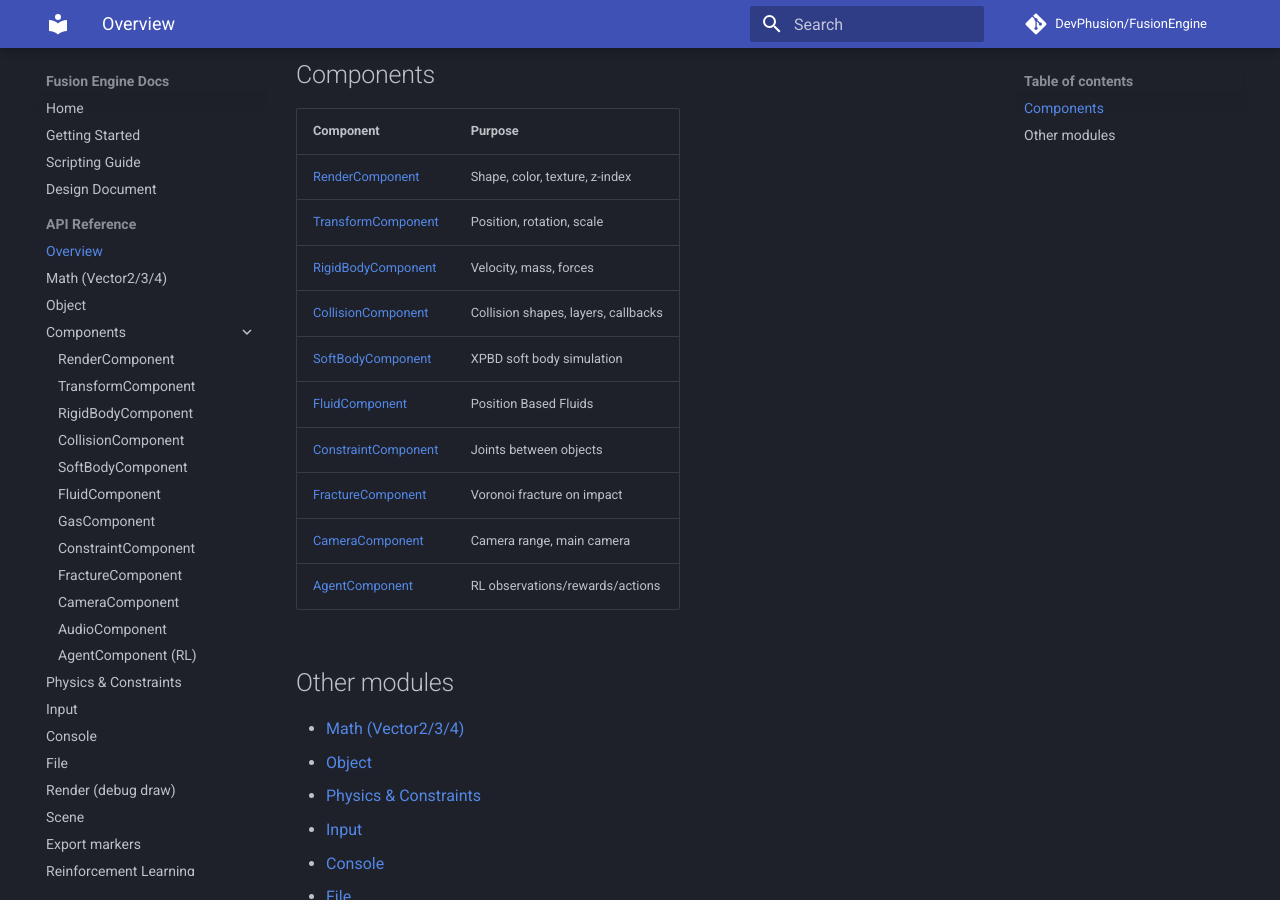
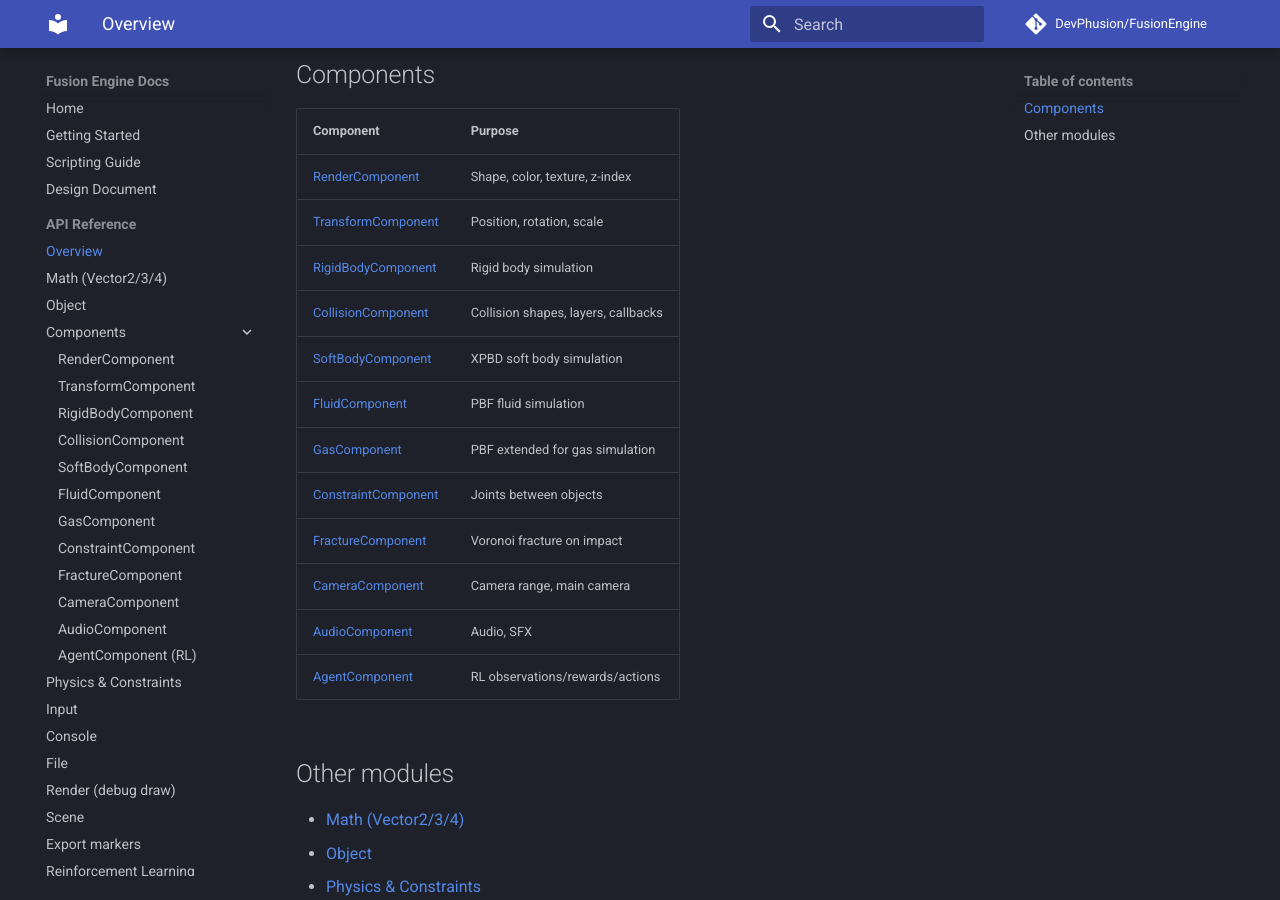
Before and after one commit to DevPhusion/FusionEngineDocumentation, an MkDocs documentation site: the page built from docs/api/index.md, in a window 1280 px wide and 900 px high, scrolled down 239 px. Built offline with MkDocs 1.6.1 and Material for MkDocs 9.7.7, drawn with Linux system fonts in a browser that asks for light colours; comment, search, counter and statistics services are not loaded.

Commit message:
updated index.md

```diff
--- a/docs/api/index.md
+++ b/docs/api/index.md
@@ -10,13 +10,15 @@ this reference stays in sync with the engine without hand-copying anything.
 |---|---|
 | [RenderComponent](render-component.md) | Shape, color, texture, z-index |
 | [TransformComponent](transform-component.md) | Position, rotation, scale |
-| [RigidBodyComponent](rigidbody-component.md) | Velocity, mass, forces |
+| [RigidBodyComponent](rigidbody-component.md) | Rigid body simulation |
 | [CollisionComponent](collision-component.md) | Collision shapes, layers, callbacks |
 | [SoftBodyComponent](softbody-component.md) | XPBD soft body simulation |
-| [FluidComponent](fluid-component.md) | Position Based Fluids |
+| [FluidComponent](fluid-component.md) | PBF fluid simulation |
+| [GasComponent](gas-component.md) | PBF extended for gas simulation |
 | [ConstraintComponent](constraint-component.md) | Joints between objects |
 | [FractureComponent](fracture-component.md) | Voronoi fracture on impact |
 | [CameraComponent](camera-component.md) | Camera range, main camera |
+| [AudioComponent](audio-component.md) | Audio, SFX |
 | [AgentComponent](agent-component.md) | RL observations/rewards/actions |
 
 ## Other modules
```
